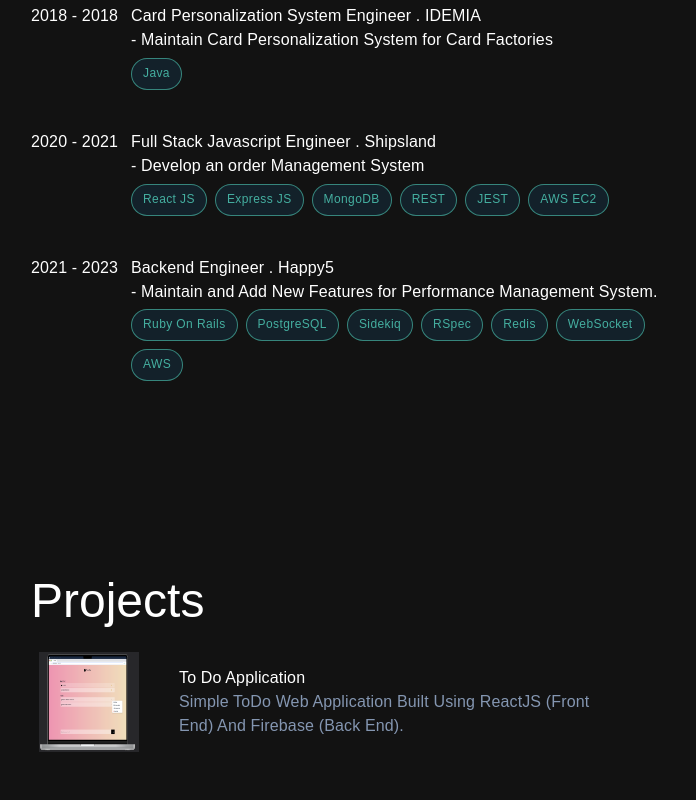
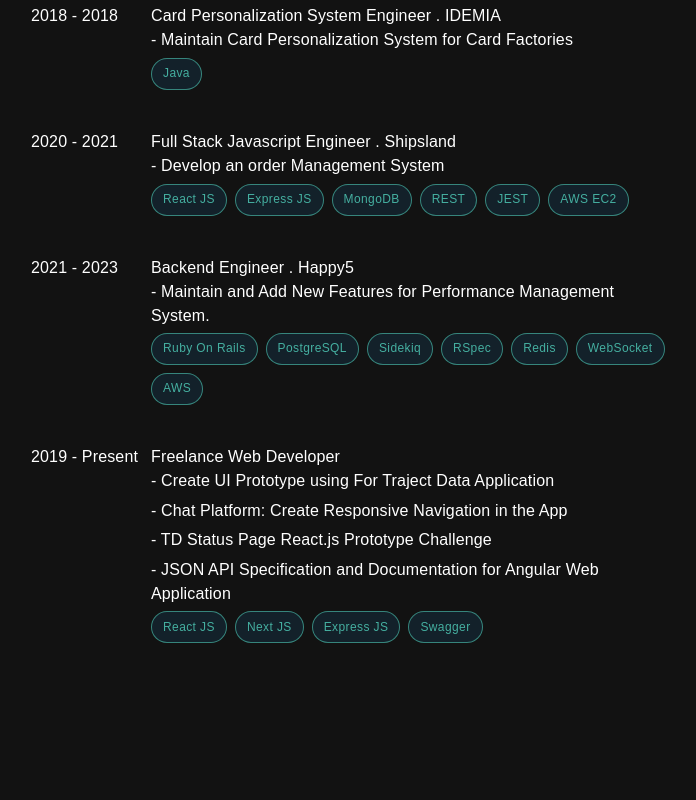
Before and after one commit to citra-rahman/citra-rahman.github.io, a Next.js app: page / in a window 1280 px wide. Shown: the part 1020-1820 px from the top of the page, without its empty margins (289-985 px from the left). Built offline with nearby package versions, Linux system fonts and the light colour scheme; a web font is replaced by a local one.

Commit message:
add last work & fix some css

```diff
--- a/src/app/components/WorkCard.tsx
+++ b/src/app/components/WorkCard.tsx
@@ -10,7 +10,7 @@
 export default function WorkCard({ date, title, description, tags }: workCardProp) {
     return (
         <Box display='flex' flexDirection='row'>
-            <Typography minWidth={100} sx={textStyle}>{date}</Typography>
+            <Typography minWidth={120} sx={textStyle}>{date}</Typography>
             <Box display='flex' flexDirection='column'>
                 <Typography sx={textStyle}>{title}</Typography>
                 {
--- a/src/app/page.tsx
+++ b/src/app/page.tsx
@@ -87,7 +87,7 @@
             }
           </Box>
           <Box id="projects" component="section" display='flex' flexDirection='column' sx={{ mb: '15vmax' }}>
-            <Typography sx={{ typography: { xs: 'h5', md: 'h3' } }} gutterBottom>Projects</Typography>
+            <Typography sx={{ typography: { xs: 'h5', md: 'h3' } }} gutterBottom>Personal Projects</Typography>
             {
               projects.map((item, index) =>
                 <ProjectCard
--- a/src/data/index.ts
+++ b/src/data/index.ts
@@ -38,6 +38,17 @@
       "AWS",
     ],
   },
+  {
+    date: "2019 - Present",
+    title: "Freelance Web Developer",
+    description: [
+      "Create UI Prototype using For Traject Data Application",
+      "Chat Platform: Create Responsive Navigation in the App",
+      "TD Status Page React.js Prototype Challenge",
+      "JSON API Specification and Documentation for Angular Web Application"
+    ],
+    tags:["React JS", "Next JS", "Express JS", "Swagger"]
+  }
 ];
 
 export const projects = [
@@ -45,7 +56,7 @@
     name: "To Do Application",
     imgPath: "/todo-app-web.png",
     description:
-      "Simple ToDo Web Application built using ReactJS (Front End) and Firebase (Back End).",
+      "Simple To Do Web Application built using ReactJS (Front End) and Firebase (Back End).",
     link: "https://todoist-34829.web.app/",
   },
 ];
```
